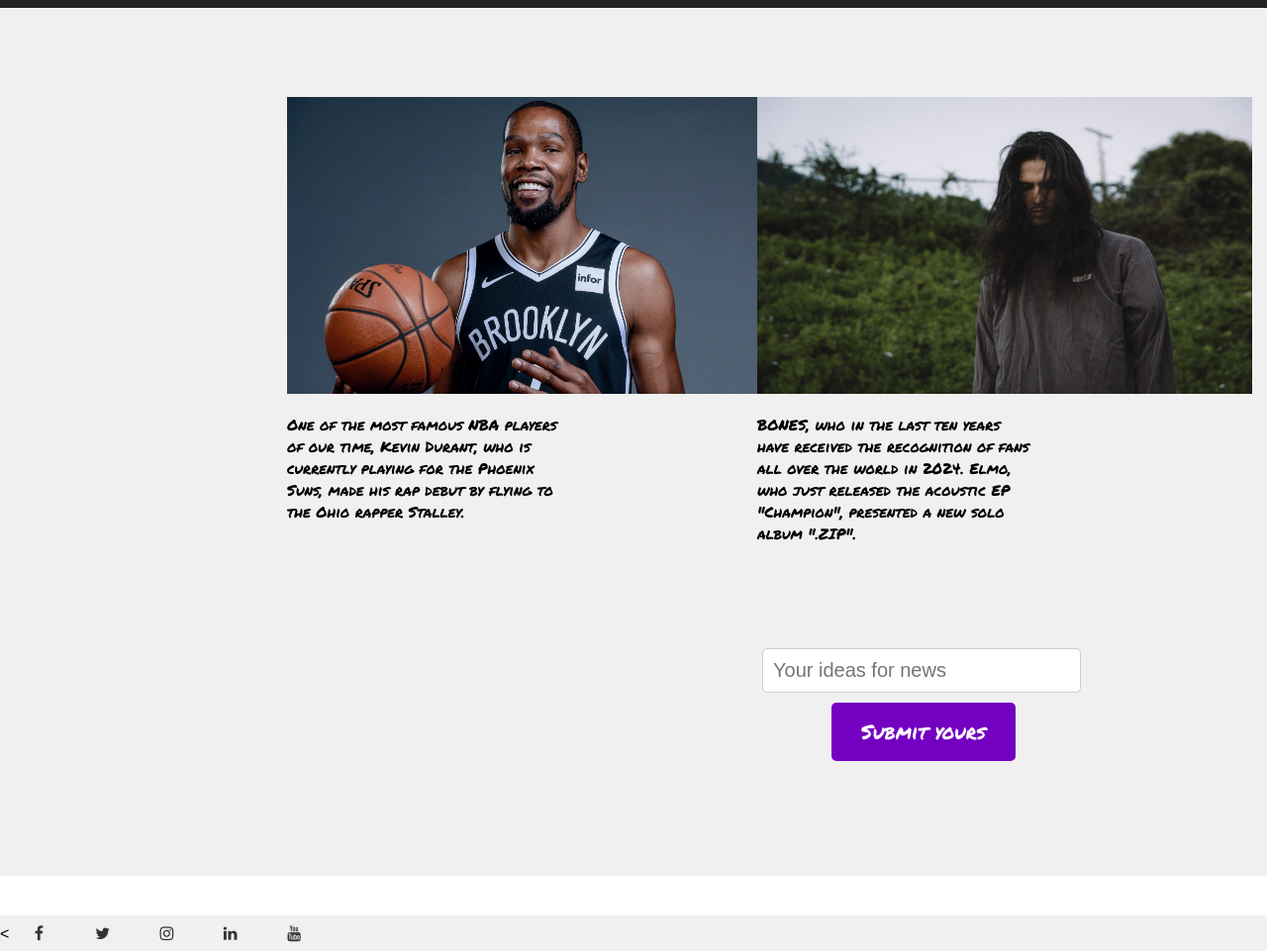
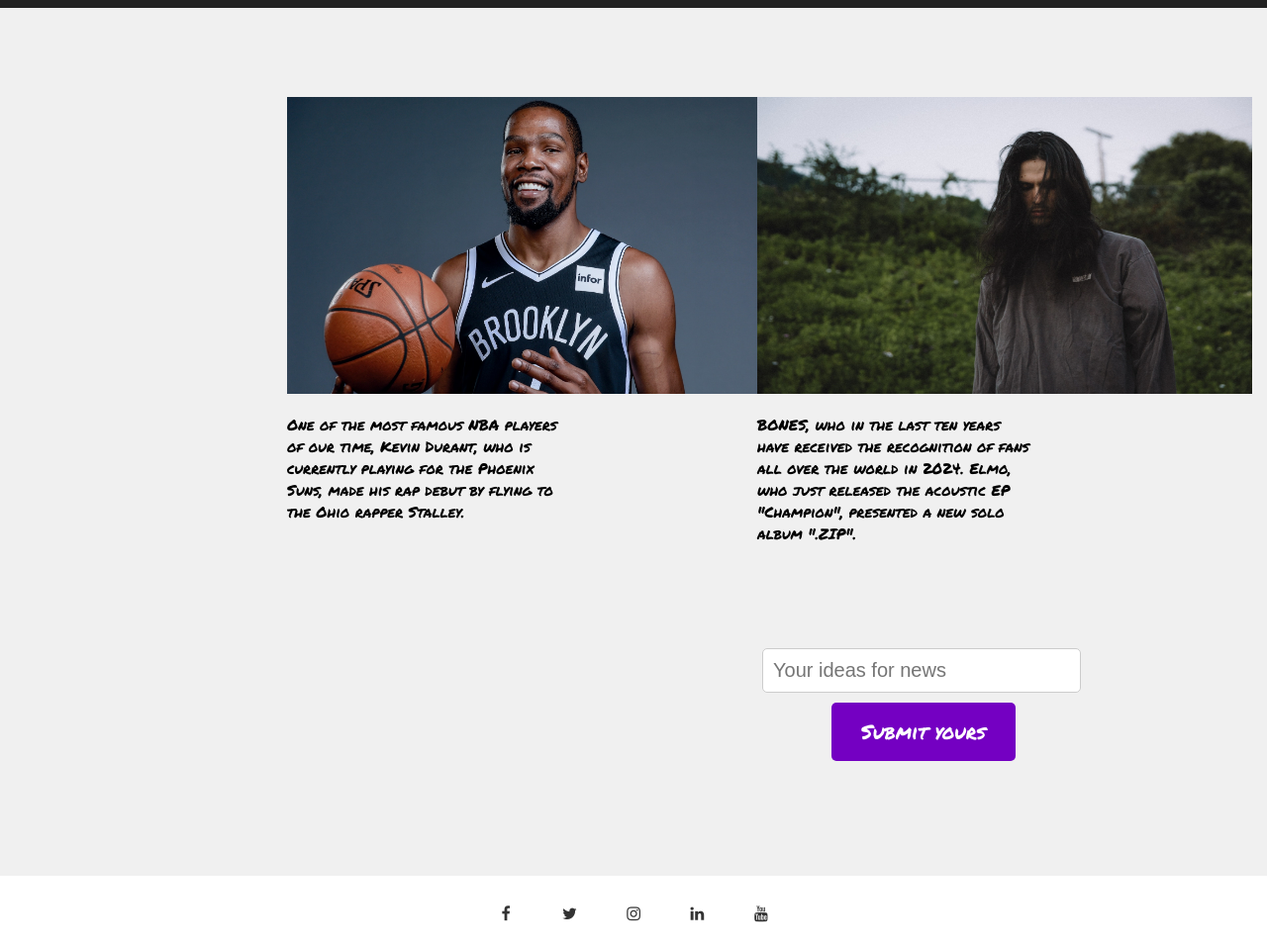
Before and after one commit to manyoffi/manyoffi.github.io, a plain HTML site: page news.html in a window 1280 px wide. Shown: the part 92-1053 px from the top of the page at 99% size. Drawn offline with Linux system fonts and the light colour scheme; a web font is replaced by a local one.

Commit message:
Update news.html

```diff
--- a/news.html
+++ b/news.html
@@ -50,13 +50,16 @@
         </div>
     </div>
 
+    </div>
             <footer>
-        <div class="footer"></div>
-            <<a href="https://www.facebook.com/sqdslompy/" class="fa fa-facebook"></a>
+                <div class="footer">
+
+      <a href="https://www.facebook.com/sqdslompy/" class="fa fa-facebook"></a>
       <a href="https://twitter.com/?lang=ru" class="fa fa-twitter"></a>
       <a href="https://www.instagram.com/manyoffi/" class="fa fa-instagram"></a>
       <a href="linkedin.com/in/mykhailo-nosenko-54473b290" class="fa fa-linkedin"></a>
       <a href="https://www.youtube.com/channel/UCKWASn-_8icBa-Z08NkekHQ" class="fa fa-youtube"></a>
                   </footer>
+</div>
           </body>
           </html>
```
Lines whose indentation alone changed are shown as unchanged.
